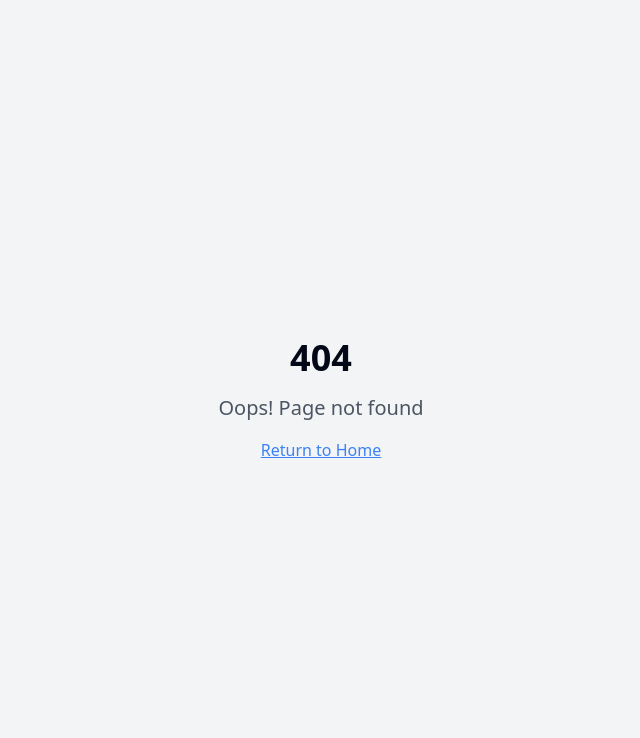
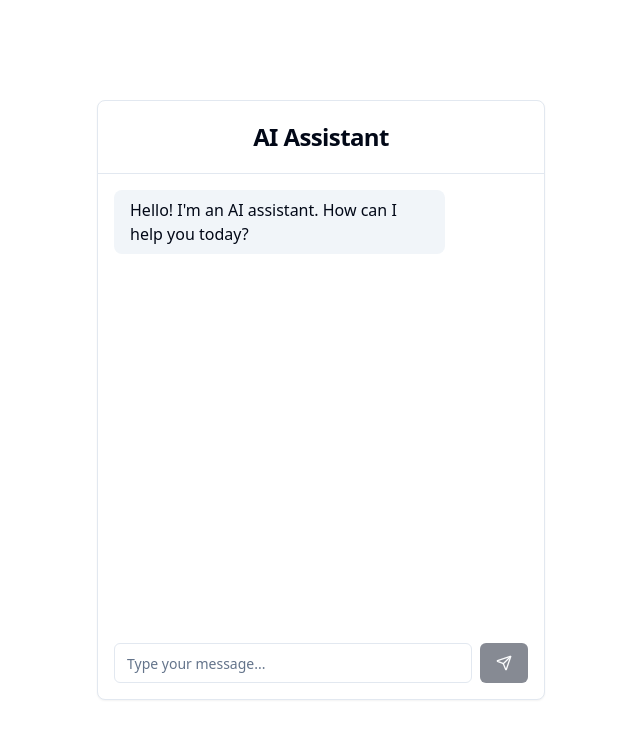
Before and after one commit to naposek/openai-chat-widget, a React (Vite) app: page /chat in a window 1280 px wide. Before the commit this address had no page. Shown: the top 738 px of the page, without its empty margins (319-959 px from the left). Built offline with nearby package versions, Linux system fonts and the light colour scheme.

Commit message:
Add OpenAI integration component
Implement a React component for OpenAI integration and prepare it for use in a WordPress site via an iframe.

```diff
--- a/src/App.tsx
+++ b/src/App.tsx
@@ -1,9 +1,11 @@
+
 import { Toaster } from "@/components/ui/toaster";
 import { Toaster as Sonner } from "@/components/ui/sonner";
 import { TooltipProvider } from "@/components/ui/tooltip";
 import { QueryClient, QueryClientProvider } from "@tanstack/react-query";
 import { BrowserRouter, Routes, Route } from "react-router-dom";
 import Index from "./pages/Index";
+import AIChat from "./pages/AIChat";
 import NotFound from "./pages/NotFound";
 
 const queryClient = new QueryClient();
@@ -16,6 +18,7 @@ const App = () => (
       <BrowserRouter>
         <Routes>
           <Route path="/" element={<Index />} />
+          <Route path="/chat" element={<AIChat />} />
           {/* ADD ALL CUSTOM ROUTES ABOVE THE CATCH-ALL "*" ROUTE */}
           <Route path="*" element={<NotFound />} />
         </Routes>
--- /dev/null
+++ b/src/pages/AIChat.tsx
@@ -0,0 +1,131 @@
+
+import React, { useState } from "react";
+import { Button } from "@/components/ui/button";
+import { Input } from "@/components/ui/input";
+import { Card, CardContent, CardFooter, CardHeader, CardTitle } from "@/components/ui/card";
+import { Separator } from "@/components/ui/separator";
+import { Send } from "lucide-react";
+import { toast } from "sonner";
+
+interface Message {
+  role: "user" | "assistant";
+  content: string;
+}
+
+const AIChat = () => {
+  const [messages, setMessages] = useState<Message[]>([
+    {
+      role: "assistant",
+      content: "Hello! I'm an AI assistant. How can I help you today?",
+    },
+  ]);
+  const [input, setInput] = useState("");
+  const [isLoading, setIsLoading] = useState(false);
+
+  const handleSubmit = async (e: React.FormEvent) => {
+    e.preventDefault();
+
+    if (!input.trim()) return;
+
+    // Add user message to the chat
+    const userMessage: Message = { role: "user", content: input };
+    setMessages((prev) => [...prev, userMessage]);
+    setInput("");
+    setIsLoading(true);
+
+    try {
+      // This would be where you'd make an API call to OpenAI
+      // For demo purposes, we'll just simulate a response after a delay
+      setTimeout(() => {
+        const aiResponse: Message = {
+          role: "assistant",
+          content: "This is a placeholder response. In a real implementation, this would come from the OpenAI API. To use the actual API, you would need to create a server-side component or use a secure backend service to protect your API key.",
+        };
+        setMessages((prev) => [...prev, aiResponse]);
+        setIsLoading(false);
+      }, 1000);
+
+      // IMPORTANT: In a real implementation, you'd make an API call like this:
+      /*
+      const response = await fetch('YOUR_BACKEND_ENDPOINT', {
+        method: 'POST',
+        headers: {
+          'Content-Type': 'application/json',
+        },
+        body: JSON.stringify({
+          messages: [...messages, userMessage],
+        }),
+      });
+
+      if (!response.ok) throw new Error('Failed to get response');
+
+      const data = await response.json();
+      setMessages((prev) => [...prev, data.message]);
+      */
+    } catch (error) {
+      console.error("Error:", error);
+      toast.error("Failed to get a response. Please try again.");
+      setIsLoading(false);
+    }
+  };
+
+  return (
+    <div className="flex items-center justify-center min-h-screen bg-background p-4">
+      <Card className="w-full max-w-md h-[600px] flex flex-col">
+        <CardHeader>
+          <CardTitle className="text-center">AI Assistant</CardTitle>
+        </CardHeader>
+        <Separator />
+        <CardContent className="flex-grow overflow-auto p-4">
+          <div className="space-y-4">
+            {messages.map((message, index) => (
+              <div
+                key={index}
+                className={`flex ${
+                  message.role === "user" ? "justify-end" : "justify-start"
+                }`}
+              >
+                <div
+                  className={`max-w-[80%] px-4 py-2 rounded-lg ${
+                    message.role === "user"
+                      ? "bg-primary text-primary-foreground"
+                      : "bg-muted"
+                  }`}
+                >
+                  {message.content}
+                </div>
+              </div>
+            ))}
+            {isLoading && (
+              <div className="flex justify-start">
+                <div className="max-w-[80%] px-4 py-2 rounded-lg bg-muted">
+                  <div className="flex space-x-2">
+                    <div className="w-2 h-2 rounded-full bg-foreground/50 animate-bounce" />
+                    <div className="w-2 h-2 rounded-full bg-foreground/50 animate-bounce" style={{ animationDelay: "0.2s" }} />
+                    <div className="w-2 h-2 rounded-full bg-foreground/50 animate-bounce" style={{ animationDelay: "0.4s" }} />
+                  </div>
+                </div>
+              </div>
+            )}
+          </div>
+        </CardContent>
+        <CardFooter className="p-4 pt-0">
+          <form onSubmit={handleSubmit} className="flex w-full gap-2">
+            <Input
+              placeholder="Type your message..."
+              value={input}
+              onChange={(e) => setInput(e.target.value)}
+              disabled={isLoading}
+              className="flex-grow"
+            />
+            <Button type="submit" disabled={isLoading || !input.trim()}>
+              <Send className="h-4 w-4" />
+            </Button>
+          </form>
+        </CardFooter>
+      </Card>
+    </div>
+  );
+};
+
+export default AIChat;
```
